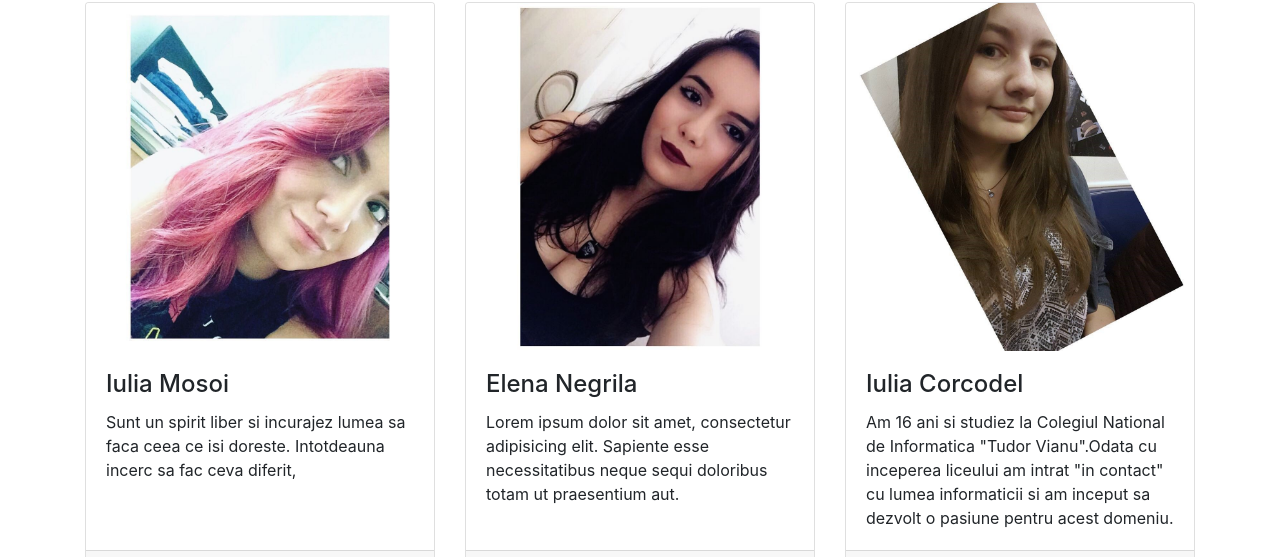
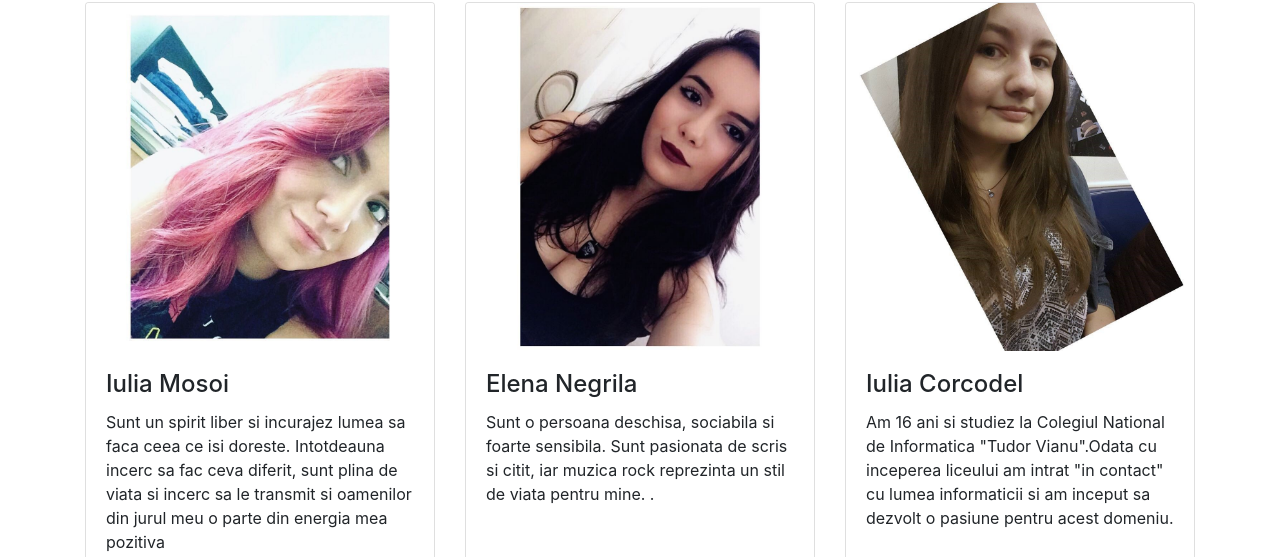
Before and after one commit to elenanegrila/rock, a plain HTML site: page startbootstrap-business-frontpage-gh-pages/index.html in a window 1280 px wide. Shown: the part 977-1534 px from the top of the page. Drawn offline with Linux system fonts and the light colour scheme.

Commit message:
Update index.html

```diff
--- a/startbootstrap-business-frontpage-gh-pages/index.html
+++ b/startbootstrap-business-frontpage-gh-pages/index.html
@@ -94,7 +94,7 @@
             <img class="card-img-top" src="iulia.jpg" alt="">
             <div class="card-body">
               <h4 class="card-title">Iulia Mosoi</h4>
-              <p class="card-text">Sunt un spirit liber si incurajez lumea sa faca ceea ce isi doreste. Intotdeauna incerc sa fac ceva diferit, </p>
+              <p class="card-text">Sunt un spirit liber si incurajez lumea sa faca ceea ce isi doreste. Intotdeauna incerc sa fac ceva diferit, sunt plina de viata si incerc sa le transmit si oamenilor din jurul meu o parte din energia mea pozitiva </p>
             </div>
             <div class="card-footer">
               <a href="https://www.facebook.com/iuliacristina.mosoi?fref=ts" class="btn btn-primary">
@@ -107,7 +107,7 @@
             <img class="card-img-top" src="elena.jpg" alt="">
             <div class="card-body">
               <h4 class="card-title">Elena Negrila</h4>
-              <p class="card-text">Lorem ipsum dolor sit amet, consectetur adipisicing elit. Sapiente esse necessitatibus neque sequi doloribus totam ut praesentium aut.</p>
+              <p class="card-text">Sunt o persoana deschisa, sociabila si foarte sensibila. Sunt pasionata de scris si citit, iar muzica rock reprezinta un stil de viata pentru mine. .</p>
             </div>
             <div class="card-footer">
               <a href="https://www.facebook.com/profile.php?id=100006180881750" class="btn btn-primary">
```
